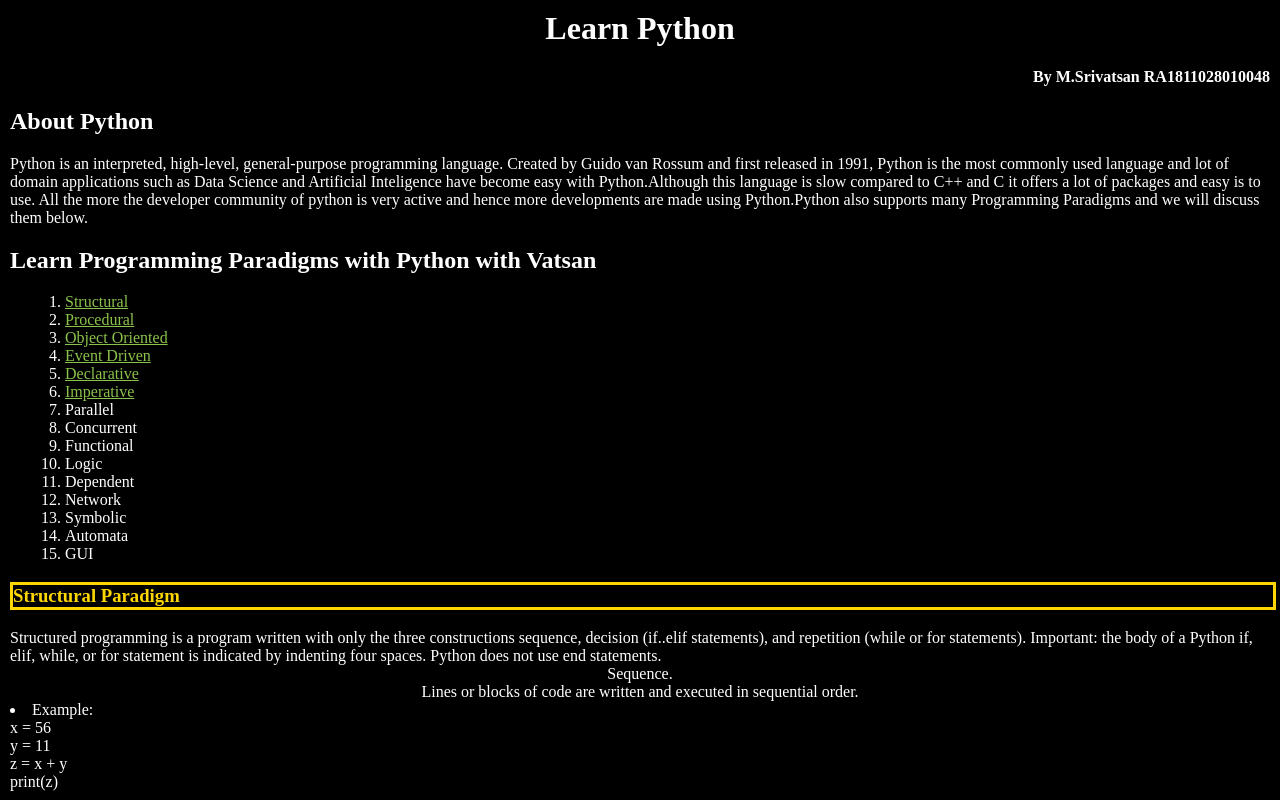
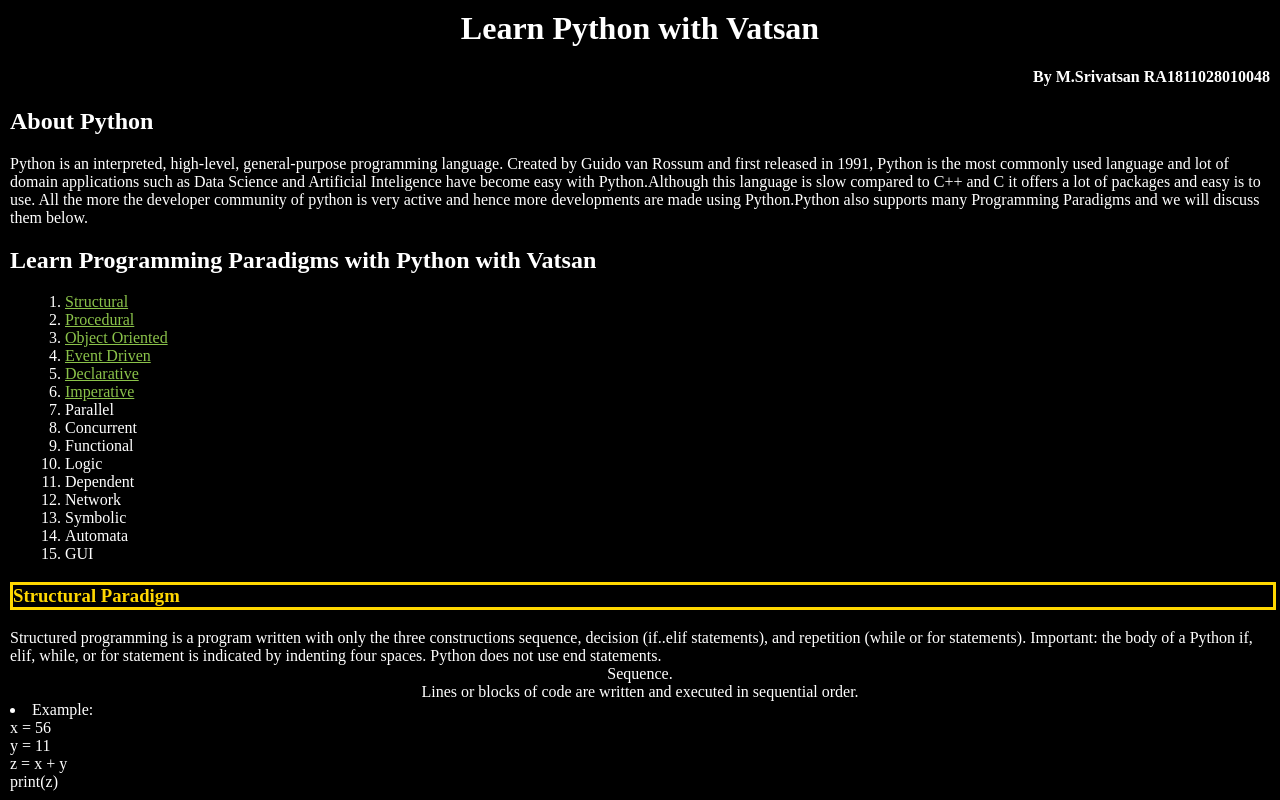
Before and after one commit to srivatsan18/APPpython, a plain HTML site: page index.html in a window 1280 px wide. Shown: the top 800 px of the page. Drawn offline with Linux system fonts and the light colour scheme.

Commit message:
Update index.html

```diff
--- a/index.html
+++ b/index.html
@@ -6,7 +6,7 @@
         <link href="css/styles.css" rel="stylesheet">
     </head>
     <body class="bid">
-        <h1 class="header">Learn Python</h1>
+        <h1 class="header">Learn Python with Vatsan</h1>
         <h4 class="by">By M.Srivatsan RA1811028010048</h4>
         <h2>About Python</h2>
         <div>Python is an interpreted, high-level, general-purpose programming language. Created by Guido van Rossum and first released in 1991,
```
